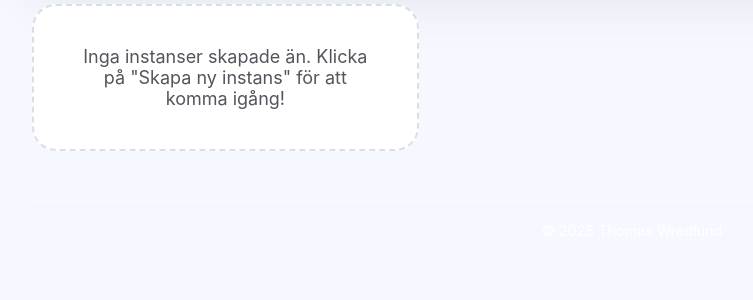
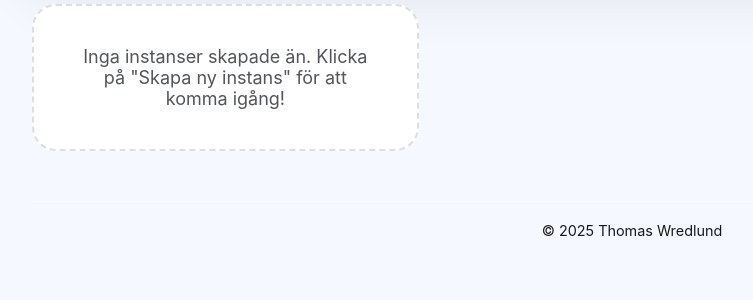
Before and after one commit to Glitchtit/HA-Edu, a Flask app: page / in a window 1280 px wide. Shown: the part 404-704 px from the top of the page, without its empty margins (8-761 px from the left). Run offline with Flask 3, Linux system fonts and the light colour scheme.

Commit message:
Change footer text color from white to black

```diff
--- a/templates/index.html
+++ b/templates/index.html
@@ -1748,7 +1748,7 @@
         checkInstanceCreationStatus();
     </script>
 
-    <footer style="text-align: center; padding: 30px 20px 20px; color: rgba(255, 255, 255, 0.9); font-size: 0.9em;">
+    <footer style="text-align: center; padding: 30px 20px 20px; color: rgba(0, 0, 0, 0.9); font-size: 0.9em;">
         <div style="border-top: 1px solid rgba(255, 255, 255, 0.3); padding-top: 20px; max-width: 1200px; margin: 0 auto;">
             © 2025 Thomas Wredlund
         </div>
```
